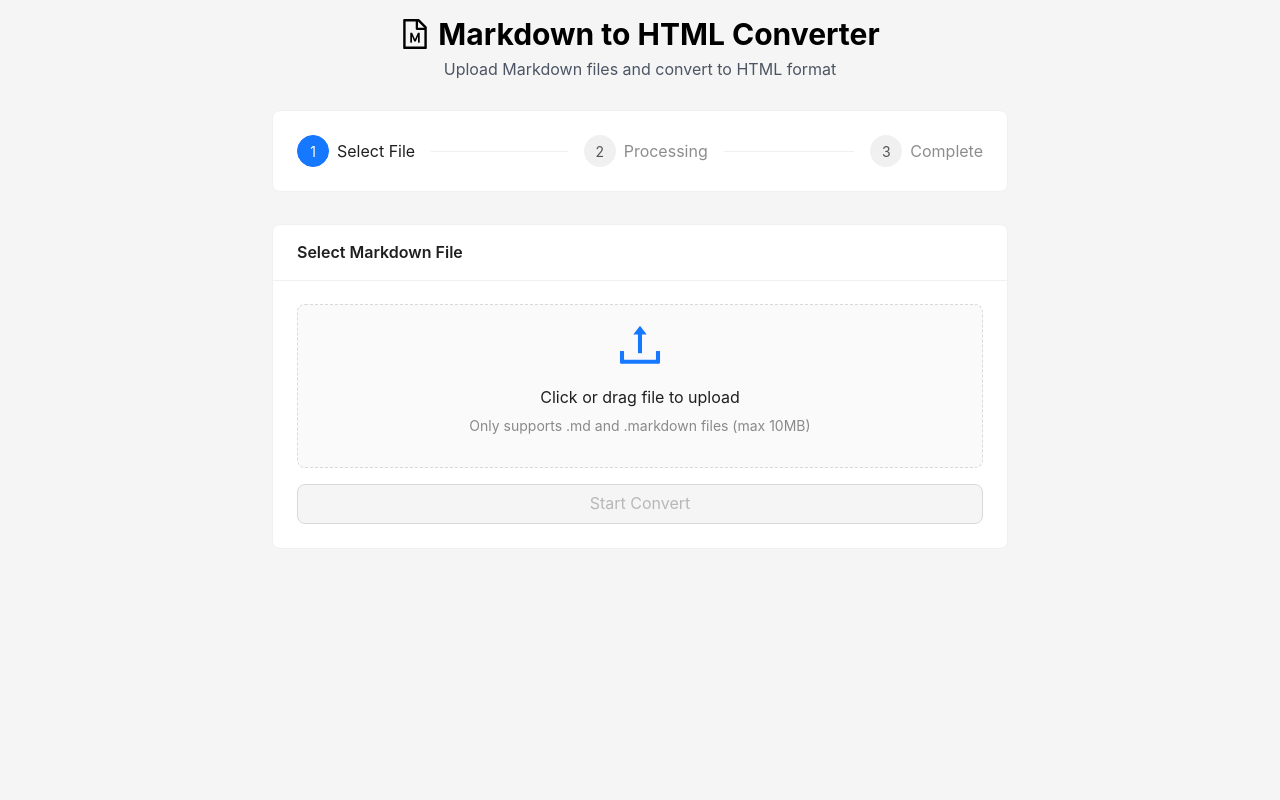
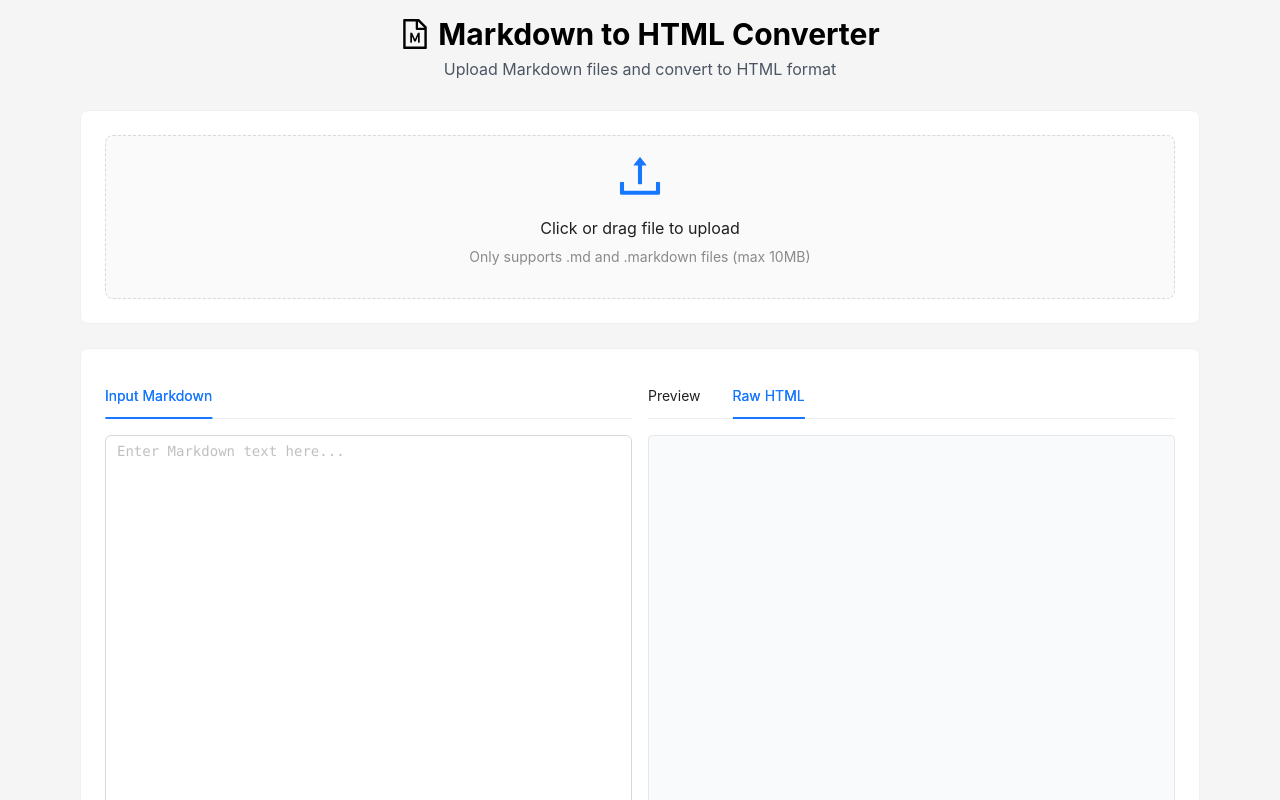
Before and after one commit to lensseoyhshi/markdown-code-next, a Next.js app: page / in a window 1280 px wide. Shown: the top 800 px of the page. Built offline with nearby package versions, Linux system fonts and the light colour scheme.

Commit message:
add rich UI

```diff
--- a/src/app/page.tsx
+++ b/src/app/page.tsx
@@ -2,8 +2,8 @@
 'use client';
 
 import { useState, useEffect } from 'react';
-import { Button, Typography, message, Card, Steps, Divider } from 'antd';
-import { FileMarkdownOutlined, LoadingOutlined, CheckCircleOutlined } from '@ant-design/icons';
+import { Button, Typography, message, Card, Input } from 'antd';
+import { FileMarkdownOutlined, DownloadOutlined } from '@ant-design/icons';
 import { RcFile } from 'antd/es/upload';
 import { downloadFile } from '../services/api';
 import { extractFileName } from '../utils/file';
@@ -12,10 +12,12 @@ import ProcessingProgress from '../components/ProcessingProgress';
 import ConversionResult from '../components/ConversionResult';
 import ErrorHandler from '../components/ErrorHandler';
 import { usePageLoading } from '../hooks/usePageLoading';
+import { Progress } from 'antd';
+// import { DownloadOutlined } from '@ant-design/icons';
 import { marked } from 'marked';
-
+import { Tabs } from 'antd';
 const { Title, Text } = Typography;
-const { Step } = Steps;
+// const { Step } = Steps;
 
 export default function Home() {
     const [messageApi, contextHolder] = message.useMessage();
@@ -25,23 +27,22 @@ export default function Home() {
     const [isProcessing, setIsProcessing] = useState(false);
     const [uploadedFile, setUploadedFile] = useState<RcFile | null>(null);
     const [error, setError] = useState<Error | null>(null);
-    const [currentStep, setCurrentStep] = useState(0);
-    // 用于FileUploader组件的key，重置时更改，强制组件重新渲染
     const [uploaderKey, setUploaderKey] = useState<number>(0);
     const [outputFileName, setOutputFileName] = useState('');
-
+    const [markdownText, setMarkdownText] = useState('');
+    const [htmlPreview, setHtmlPreview] = useState('');
+    // const [showRawHtml, setShowRawHtml] = useState(false);
     // 处理文件选择
     const handleFileSelected = (file: RcFile) => {
         // 添加文件类型校验
         if (!file.name.toLowerCase().endsWith('.md')) {
-            messageApi.error('仅支持Markdown文件');
-            return false;  // 阻止文件选择
+            messageApi.error('Only Markdown files are supported');
+            return false;
         }
         setUploadedFile(file);
         setOutputFilePath('');
         setError(null);
-        setCurrentStep(0);
-        return false; // Ant Design Upload需要返回boolean
+        return false;
     };
 
     // 模拟进度的函数
@@ -67,7 +68,7 @@ export default function Home() {
     // 处理文件上传
     const handleUpload = async () => {
         if (!uploadedFile) {
-            messageApi.error('请选择Markdown文件');
+            messageApi.error('Please select a Markdown file');
             return;
         }
 
@@ -75,7 +76,7 @@ export default function Home() {
         setIsProcessing(true);
         setProcessingProgress(0);
         setError(null);
-        setCurrentStep(1);
+        // setCurrentStep(1);
 
         // 创建进度模拟器
         const progressInterval = simulateProgress();
@@ -103,17 +104,17 @@ export default function Home() {
                 setOutputFilePath(url);
                 setProcessingProgress(100);
                 clearInterval(progressInterval); // 清除进度模拟器
-                messageApi.success('转换完成！');
+                messageApi.success('Conversion completed!');
                 setIsProcessing(false);
-                setCurrentStep(2);
+                // setCurrentStep(2);
             };
 
             reader.readAsText(uploadedFile);
 
         } catch (error) {
-            console.warn('转换错误:', error);
-            setError(error instanceof Error ? error : new Error('转换失败'));
-            messageApi.error(`转换失败: ${error instanceof Error ? error.message : '请重试'}`);
+            console.warn('Conversion error:', error);
+            setError(error instanceof Error ? error : new Error('Conversion failed'));
+            messageApi.error(`Conversion failed: ${error instanceof Error ? error.message : 'Please try again'}`);
             setIsProcessing(false);
             clearInterval(progressInterval); // 确保错误时也清除进度模拟器
         } finally {
@@ -125,7 +126,7 @@ export default function Home() {
     // 处理文件下载
     const handleDownload = async () => {
         if (!outputFilePath || !outputFileName) {
-            messageApi.error('没有可下载的文件');
+            messageApi.error('No file available for download');
             return;
         }
 
@@ -139,10 +140,10 @@ export default function Home() {
             a.click();
             document.body.removeChild(a);
 
-            messageApi.success(`文件"${outputFileName}"下载成功`);
+            messageApi.success(`File "${outputFileName}" downloaded successfully`);
         } catch (error) {
-            console.error('下载错误:', error);
-            messageApi.error('下载失败，请重试');
+            console.error('Download error:', error);
+            messageApi.error('Download failed, please try again');
         }
     };
 
@@ -155,7 +156,7 @@ export default function Home() {
         setProcessingProgress(0);
         setIsProcessing(false);
         setError(null);
-        setCurrentStep(0);
+        // setCurrentStep(0);
 
         // 更改key值，强制FileUploader组件重新渲染，清空已选文件
         setUploaderKey(prev => prev + 1);
@@ -180,9 +181,20 @@ export default function Home() {
             </div>
         );
     }
+    // 处理 Markdown 文本变化
+    const handleMarkdownChange = (value: string) => {
+        setMarkdownText(value);
+        try {
+            const convertedHtml = marked.parse(value);
+            setHtmlPreview(convertedHtml);
+        } catch (error) {
+            console.error('Markdown 转换错误:', error);
+            messageApi.error('转换失败，请检查 Markdown 语法');
+        }
+    };
 
     return (
-        <article className="container mx-auto p-4 max-w-3xl opacity-0 animate-fade-in">
+        <article className="container mx-auto p-4 max-w-6xl opacity-0 animate-fade-in">
             {contextHolder}
 
             <header className="text-center mb-8">
@@ -196,82 +208,140 @@ export default function Home() {
             </header>
 
             <section aria-label="conversion-process" className="space-y-6">
-                <nav aria-label="progress-navigation">
-                    <Card className="mb-8">
-                        <Steps
-                            current={currentStep}
-                            items={[
-                                {
-                                    title: 'Select File',
-                                    icon: currentStep === 0 ? undefined : undefined,
-                                },
-                                {
-                                    title: 'Processing',
-                                    icon: isProcessing ? <LoadingOutlined /> : undefined,
-                                },
-                                {
-                                    title: 'Complete',
-                                    icon: currentStep === 2 ? <CheckCircleOutlined /> : undefined,
-                                },
-                            ]}
-                        />
-                    </Card>
-                </nav>
-
                 <section aria-label="file-upload" className="mb-6">
-                    <Card
-                        title="Select Markdown File"
-                        className={currentStep > 0 ? "opacity-60" : ""}
-                    >
+                    <Card>
+                        <div className="space-y-4">
                             <FileUploader
                                 key={uploaderKey}
                                 onFileSelected={handleFileSelected}
-                            disabled={isProcessing || currentStep > 0}
+                                disabled={isProcessing}
                             />
 
-                        <div className="mt-4">
+                            {uploadedFile && !isProcessing && !outputFilePath && (
+                                <div className="flex gap-2">
                                     <Button
                                         type="primary"
-                                size="large"
                                         onClick={handleUpload}
                                         loading={isUploading}
-                                disabled={!uploadedFile || isProcessing || currentStep > 0}
-                                className="w-full"
+                                        disabled={isProcessing}
+                                        className="flex-1"
+                                        style={{ backgroundColor: '#1677ff', color: 'white', borderColor: '#1677ff' }}
                                     >
                                         Start Convert
                                     </Button>
+                                    {/* <Button
+                                        onClick={resetState}
+                                        className="flex-none"
+                                        style={{ backgroundColor: '#1677ff', color: 'white', borderColor: '#1677ff' }}
+                                    >
+                                        Reset
+                                    </Button> */}
+                                </div>
+                            )}
+
+                            {isProcessing && (
+                                <div>
+                                    <div className="text-sm text-gray-600 mb-2">
+                                        Processing: {uploadedFile?.name}
+                                    </div>
+                                    <Progress percent={processingProgress} status="active" />
+                                </div>
+                            )}
+
+                            {outputFilePath && (
+                                <Button
+                                    type="primary"
+                                    onClick={handleDownload}
+                                    className="w-full"
+                                    style={{ backgroundColor: '#1677ff', color: 'white', borderColor: '#1677ff' }}
+                                    icon={<DownloadOutlined />}
+                                >
+                                    Download HTML
+                                </Button>
+                            )}
                         </div>
                     </Card>
                 </section>
 
-                {/* Processing Progress Section */}
-                {isProcessing && (
-                    <section aria-label="processing-status">
-                        <ProcessingProgress
-                            progress={processingProgress}
-                            fileName={uploadedFile?.name || ''}
-                            isProcessing={isUploading}
+                {/* 实时预览部分 */}
+                <section className="mt-8">
+                    <Card>
+                        <div className="grid grid-cols-2 gap-4">
+                            <div>
+                                <Tabs
+                                    items={[
+                                        {
+                                            key: 'input',
+                                            label: 'Input Markdown',
+                                            children: (
+                                                <Input.TextArea
+                                                    value={markdownText}
+                                                    onChange={(e) => handleMarkdownChange(e.target.value)}
+                                                    placeholder="Enter Markdown text here..."
+                                                    className="min-h-[600px] font-mono resize-none"
+                                                    style={{ height: '600px', overflowY: 'auto' }}
                                                 />
+                                            )
+                                        },
+                                        // {
+                                        //     key: 'preview',
+                                        //     label: 'Preview',
+                                        //     children: (
+                                        //         <div
+                                        //             className="border p-4 rounded min-h-[600px] overflow-auto bg-gray-50 prose prose-slate max-w-none"
+                                        //             style={{ height: '600px' }}
+                                        //             dangerouslySetInnerHTML={{ __html: htmlPreview }}
+                                        //         />
+                                        //     )
+                                        // // },
+                                        // {
+                                        //     key: 'raw',
+                                        //     label: 'Raw HTML',
+                                        //     children: (
+                                        //         <pre
+                                        //             className="border p-4 rounded min-h-[600px] overflow-auto bg-gray-50 text-sm"
+                                        //             style={{ height: '600px' }}
+                                        //         >
+                                        //             {htmlPreview}
+                                        //         </pre>
+                                        //     )
+                                        // }
+                                    ]}
+                                />
+                            </div>
+                            <div>
+                                <Tabs
+                                    defaultActiveKey="raw"
+                                    items={[
+                                        {
+                                            key: 'preview',
+                                            label: 'Preview',
+                                            children: (
+                                                <div
+                                                    className="border p-4 rounded min-h-[600px] overflow-auto bg-gray-50 prose prose-slate max-w-none"
+                                                    style={{ height: '600px' }}
+                                                    dangerouslySetInnerHTML={{ __html: htmlPreview }}
+                                                />
+                                            )
+                                        },
+                                        {
+                                            key: 'raw',
+                                            label: 'Raw HTML',
+                                            children: (
+                                                <pre
+                                                    className="border p-4 rounded min-h-[600px] overflow-auto bg-gray-50 text-sm"
+                                                    style={{ height: '600px' }}
+                                                >
+                                                    {htmlPreview}
+                                                </pre>
+                                            )
+                                        }
+                                    ]}
+                                />
+                            </div>
+                        </div>
+                    </Card>
                 </section>
-                )}
-
-                {/* Result Section */}
-                {outputFilePath && !isProcessing && (
-                    <section aria-label="conversion-result">
-                        <ConversionResult
-                            filePath={outputFilePath}
-                            fileName={outputFileName} // 传递文件名到结果组件
-                            onDownload={handleDownload}
-                        />
-                    </section>
-                )}
-
-                {/* Reset Section */}
-                {(outputFilePath || error) && !isProcessing && (
-                    <footer className="flex justify-center mt-6">
-                        <Button onClick={resetState}>Start Over</Button>
-                    </footer>
-                )}
             </section>
         </article>
     );
```
Lines whose indentation alone changed are shown as unchanged.
